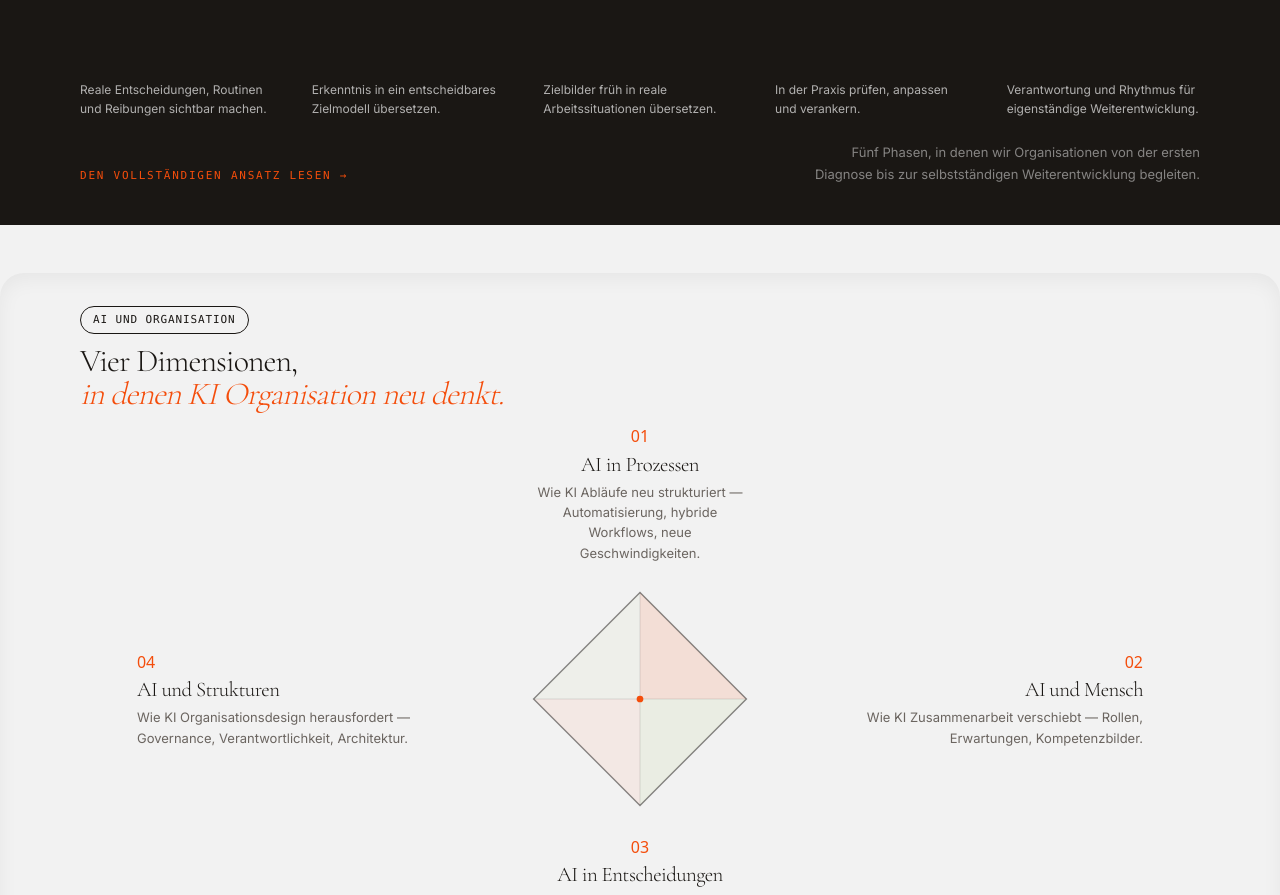
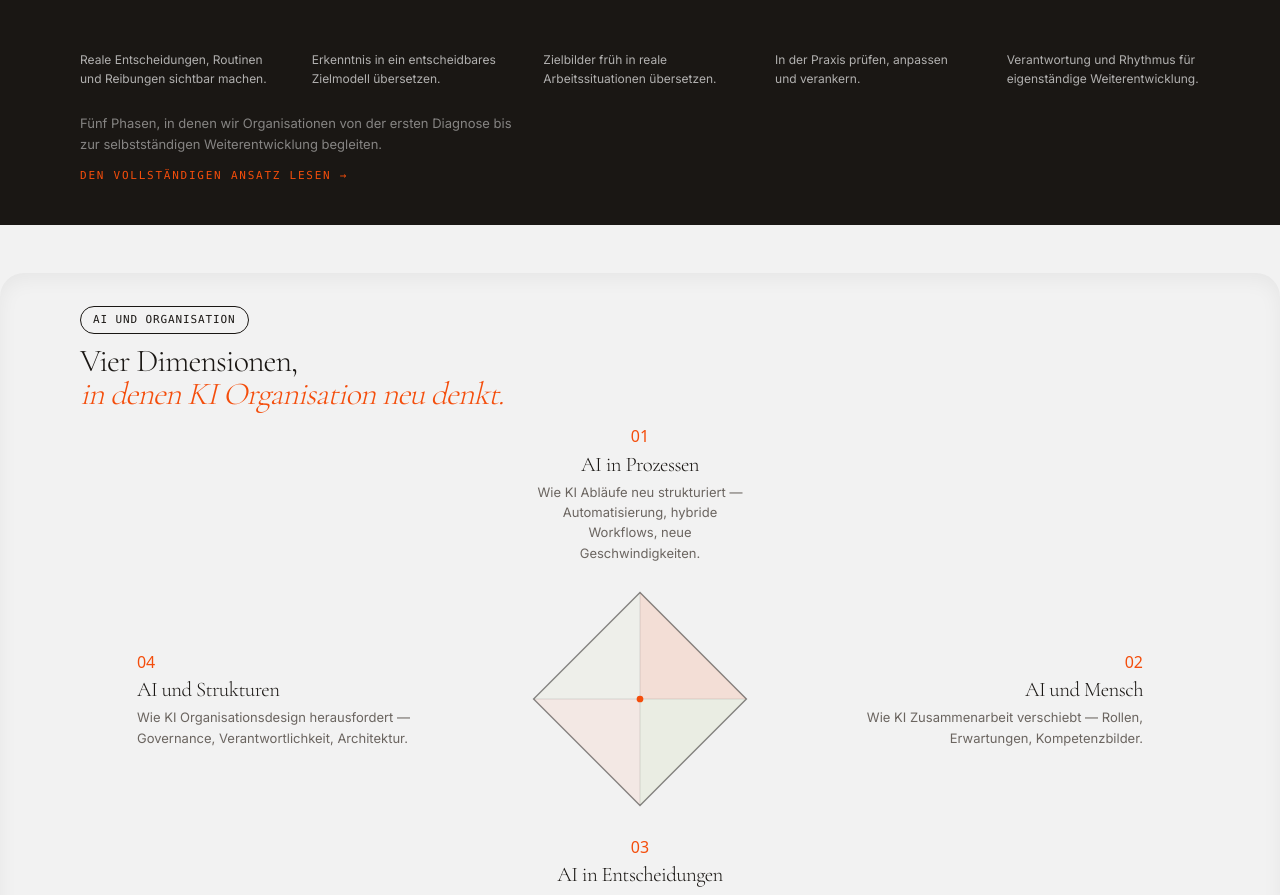
Before and after one commit to patrickkenzler/1789-website, a Next.js app: page / in a window 1280 px wide. Shown: the part 4415-5310 px from the top of the page. Built offline with nearby package versions, Linux system fonts and the light colour scheme.

Commit message:
AnsatzSection: description above link as CTA lead-in

```diff
--- a/src/components/organisms/AnsatzSection.tsx
+++ b/src/components/organisms/AnsatzSection.tsx
@@ -239,24 +239,34 @@ export function AnsatzSection() {
           ))}
         </ol>
 
-        {/* ── CTA + description ─────────────────────────────────────────
-            Link on the left, description on the right — picks up the
-            description that used to sit in the header. */}
+        {/* ── CTA — description sits above the link as a lead-in ────── */}
         <footer
           style={{
-            flexShrink:     0,
-            marginTop:      'clamp(1.5rem, 3svh, 3rem)',
-            display:        'flex',
-            alignItems:     'flex-end',
-            justifyContent: 'space-between',
-            gap:            'clamp(1rem, 2vw, 2.5rem)',
-            flexWrap:       'wrap',
+            flexShrink:    0,
+            marginTop:     'clamp(1.5rem, 3svh, 3rem)',
+            display:       'flex',
+            flexDirection: 'column',
+            gap:           'clamp(0.75rem, 1.5svh, 1.25rem)',
           }}
         >
+          <p
+            style={{
+              fontFamily: 'var(--font-body)',
+              fontSize:   'clamp(0.8125rem, 1.55svh, 1.0625rem)',
+              lineHeight: 1.65,
+              color:      'rgba(242,242,242,0.5)',
+              maxWidth:   '54ch',
+              margin:     0,
+            }}
+          >
+            Fünf Phasen, in denen wir Organisationen von der ersten Diagnose
+            bis zur selbstständigen Weiterentwicklung begleiten.
+          </p>
           <Link
             href="/ansatz"
             className="hover-line"
             style={{
+              alignSelf:      'flex-start',
               fontFamily:     'var(--font-mono)',
               fontSize:       'var(--text-xxs)',
               letterSpacing:  '0.16em',
@@ -267,21 +277,6 @@ export function AnsatzSection() {
           >
             Den vollständigen Ansatz lesen →
           </Link>
-
-          <p
-            style={{
-              fontFamily: 'var(--font-body)',
-              fontSize:   'clamp(0.8125rem, 1.55svh, 1.0625rem)',
-              lineHeight: 1.65,
-              color:      'rgba(242,242,242,0.5)',
-              maxWidth:   '48ch',
-              margin:     0,
-              textAlign:  'right',
-            }}
-          >
-            Fünf Phasen, in denen wir Organisationen von der ersten Diagnose
-            bis zur selbstständigen Weiterentwicklung begleiten.
-          </p>
         </footer>
 
       </Container>
```
